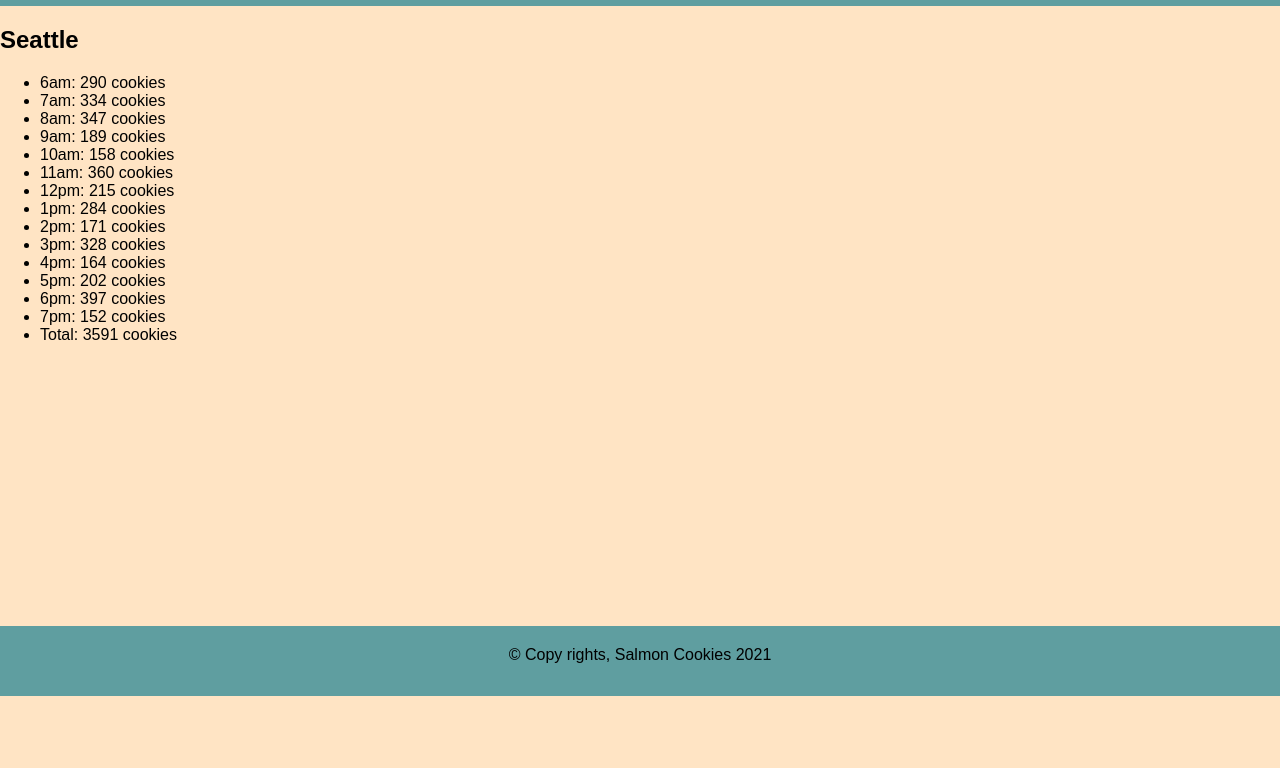
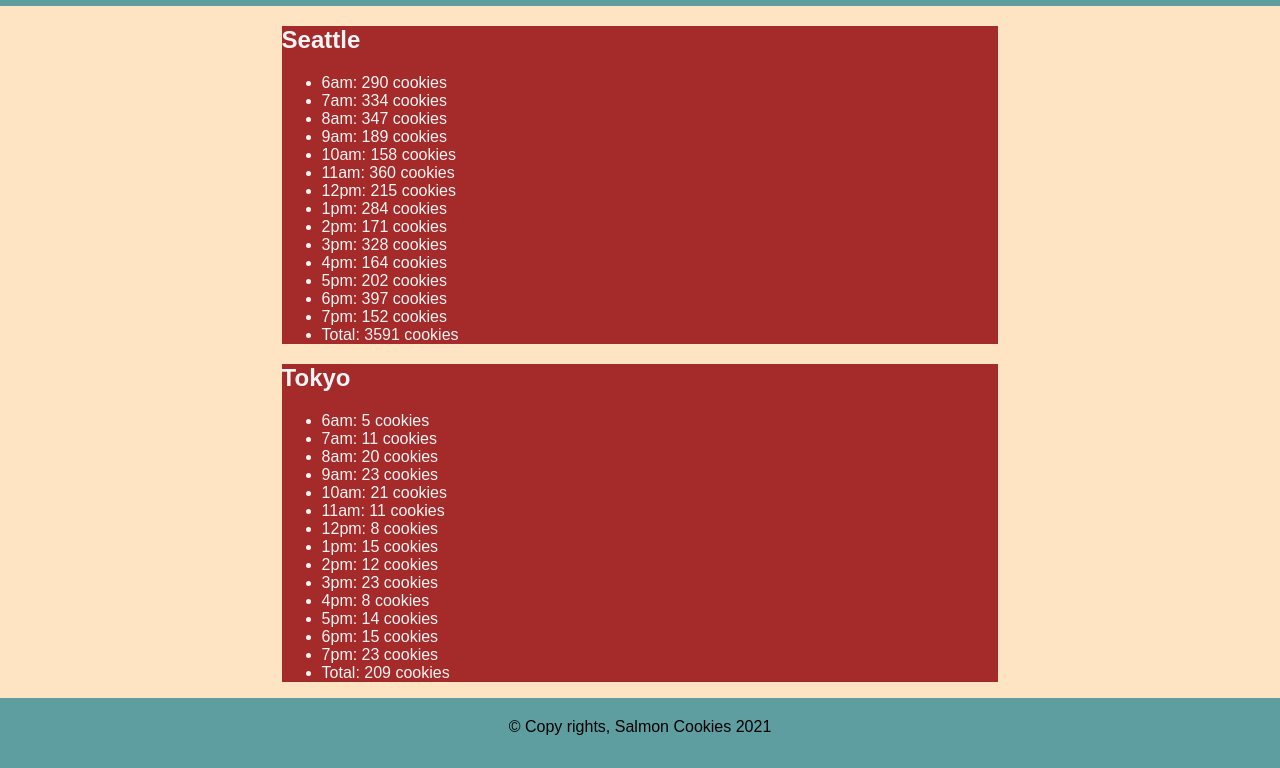
Before and after one commit to Ibrahim-Aldereni/cookie-stand, a plain HTML site: page pages/sales.html in a window 1280 px wide. Shown: the part 104-872 px from the top of the page. Before the commit the page ends 800 px from the top, so only its background shows below. Drawn offline with Linux system fonts and the light colour scheme.

Commit message:
update app.js, finished second object

```diff
--- a/css/style.css
+++ b/css/style.css
@@ -22,7 +22,7 @@ header h1{
 
 section{
   color: whitesmoke;
-  width: 80%;
+  width: 56%;
   background-color: brown;
   margin: auto;
 }
@@ -49,14 +49,11 @@ section p{
 
 
 footer{
-  position: absolute;
-  bottom: 0;
-  width: 100%;
   height: 70px;
   background-color: cadetblue;
 }
 
 footer p{
   text-align: center;
-  margin-top: 1.6%;
+  padding-top: 1.6%;
 }
--- a/js/app.js
+++ b/js/app.js
@@ -39,9 +39,13 @@ let Seattle = {
   },
   dispaly: function(){
     let parent = document.querySelector('main');
+    let section = document.createElement('section');
+    section.setAttribute('id',`${this.location}`);
+    parent.appendChild(section);
+
     let h2 = document.createElement('h2');
     h2.textContent = this.location;
-    parent.appendChild(h2);
+    section.appendChild(h2);
 
     let ul = document.createElement('ul');
     let li = null;
@@ -58,13 +62,82 @@ let Seattle = {
     li = document.createElement('li');
     li.textContent = `Total: ${this.TotalCookies} cookies`;
     ul.appendChild(li);
-    parent.appendChild(ul);
-
+    section.appendChild(ul);
   }
 }
-
 Seattle.generateHours(6,14);
 Seattle.generateRandomNum();
 Seattle.NumOfCookies();
 Seattle.CookiesSum();
 Seattle.dispaly();
+
+/**************************** 2nd object / Seattle ***********************/
+
+let Tokyo = {
+  location: 'Tokyo',
+  minCust: 3,
+  maxCust: 24,
+  avgCookies: 1.2,
+  WorkingHours:[],
+  randomCust: [],
+  CookiesNum:[],
+  TotalCookies: 0,
+
+  generateHours: function (start, hours) {
+    while(this.WorkingHours.length < hours){
+      this.WorkingHours.push(start++);
+      if(start > 12){
+        start = 1;
+      }
+    }
+  },
+  generateRandomNum: function() {
+    for(let i=0; i<this.WorkingHours.length; i++){
+      this.randomCust.push(Math.floor(Math.random() * (this.maxCust - this.minCust + 1) + this.minCust));
+    }
+  },
+  NumOfCookies: function () {
+    let N = 0;
+    for(let i=0; i < this.randomCust.length; i++){
+      N = Math.ceil(this.avgCookies * this.randomCust[i]);
+      this.CookiesNum.push(N);
+    }
+  },
+  CookiesSum: function(){
+    for(let i=0; i < this.CookiesNum.length; i++){
+      this.TotalCookies += this.CookiesNum[i];
+    }
+  },
+  dispaly: function(){
+    let parent = document.querySelector('main');
+    let section = document.createElement('section');
+    section.setAttribute('id',`${this.location}`);
+    parent.appendChild(section);
+
+    let h2 = document.createElement('h2');
+    h2.textContent = this.location;
+    section.appendChild(h2);
+
+    let ul = document.createElement('ul');
+    let li = null;
+    let text = 'am';
+    for(let i=0; i < this.WorkingHours.length; i++){
+      li = document.createElement('li');
+      if(this.WorkingHours[i] === 12){
+        text = 'pm';
+      }
+        li.textContent = `${this.WorkingHours[i]}${text}: ${this.CookiesNum[i]} cookies`;
+        ul.appendChild(li);
+    }
+
+    li = document.createElement('li');
+    li.textContent = `Total: ${this.TotalCookies} cookies`;
+    ul.appendChild(li);
+    section.appendChild(ul);
+  }
+}
+Tokyo.generateHours(6,14);
+Tokyo.generateRandomNum();
+Tokyo.NumOfCookies();
+Tokyo.CookiesSum();
+Tokyo.dispaly();
```
Also changed, not shown: pages/sales.html (line endings or trailing spaces).
